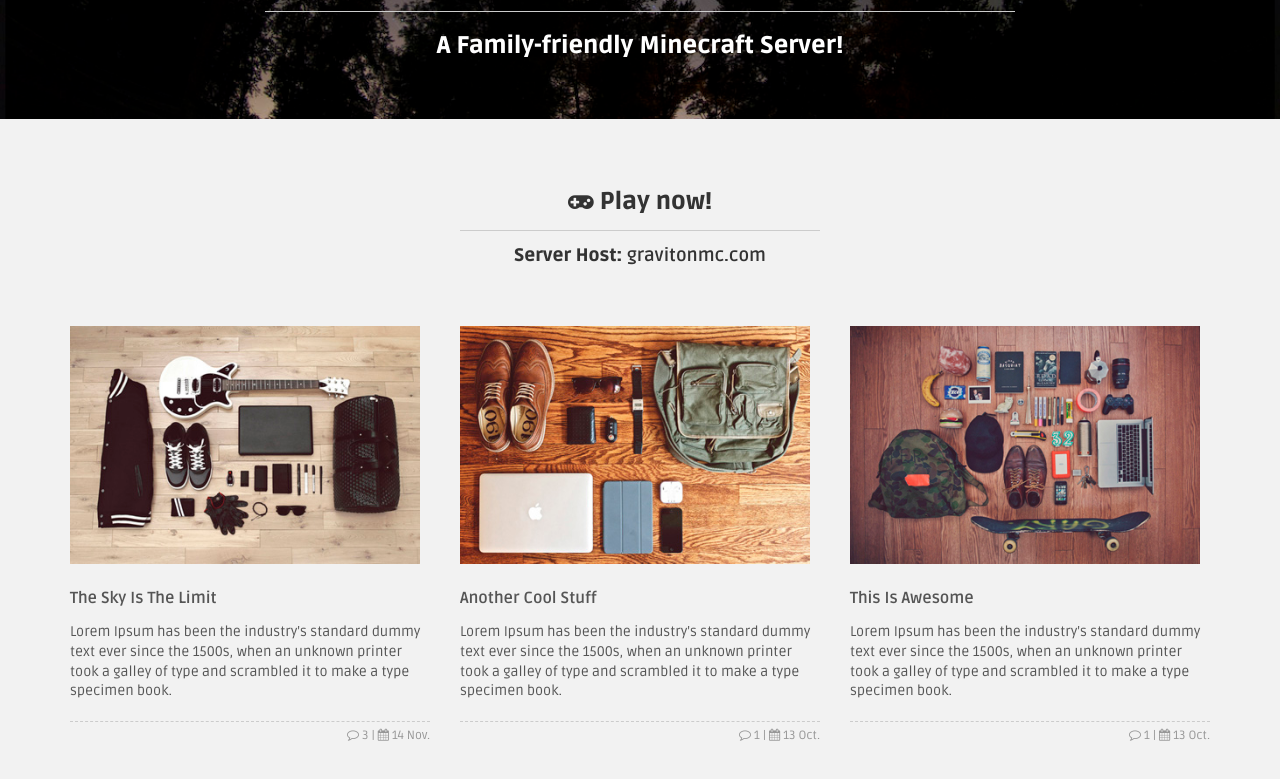
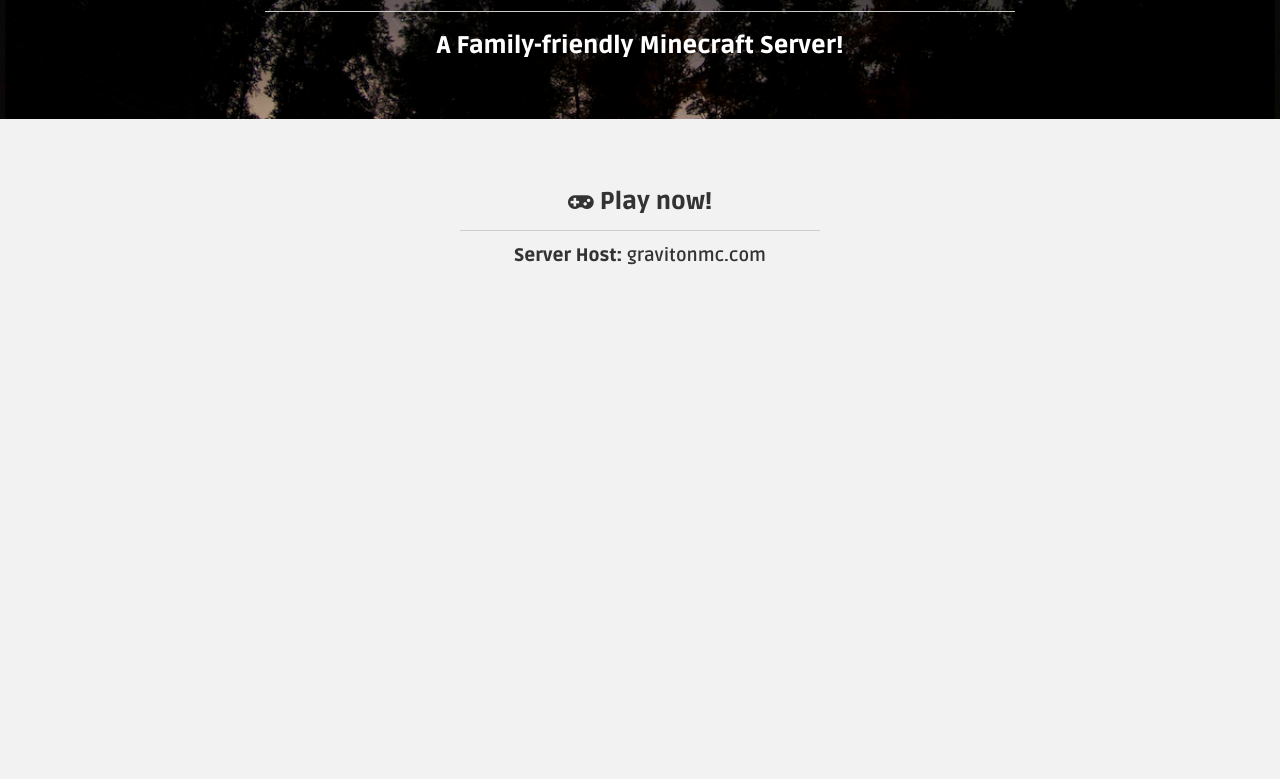
Before and after one commit to eliperelman/gravitonmc.com, a plain HTML site: page index.html in a window 1280 px wide. Shown: the part 453-1232 px from the top of the page. After the commit the page ends 800 px from the top, so only its background shows below. Drawn offline with nearby package versions, Linux system fonts and the light colour scheme; some packages are replaced by stand-ins of ours.

Commit message:
Removing index cruft

```diff
--- a/index.html
+++ b/index.html
@@ -107,47 +107,6 @@
 			</div>
 		</div><!-- /row -->
 
-		<div class="row mt">
-			<div class="col-lg-4 col-md-4 col-xs-12 desc">
-				<a class="b-link-fade b-animate-go" href="#"><img width="350" src="assets/img/portfolio/port04.jpg" alt="" />
-					<div class="b-wrapper">
-					  	<h4 class="b-from-left b-animate b-delay03">Post 1</h4>
-					  	<p class="b-from-right b-animate b-delay03">Read More.</p>
-					</div>
-				</a>
-				<p>The Sky Is The Limit</p>
-				<p class="lead">Lorem Ipsum has been the industry's standard dummy text ever since the 1500s, when an unknown printer took a galley of type and scrambled it to make a type specimen book.</p>
-				<hr-d>
-				<p class="time"><i class="fa fa-comment-o"></i> 3 | <i class="fa fa-calendar"></i> 14 Nov.</p>
-			</div><!-- col-lg-4 -->
-
-			<div class="col-lg-4 col-md-4 col-xs-12 desc">
-				<a class="b-link-fade b-animate-go" href="#"><img width="350" src="assets/img/portfolio/port05.jpg" alt="" />
-					<div class="b-wrapper">
-					  	<h4 class="b-from-left b-animate b-delay03">Post 2</h4>
-					  	<p class="b-from-right b-animate b-delay03">Read More.</p>
-					</div>
-				</a>
-				<p>Another Cool Stuff</p>
-				<p class="lead">Lorem Ipsum has been the industry's standard dummy text ever since the 1500s, when an unknown printer took a galley of type and scrambled it to make a type specimen book.</p>
-				<hr-d>
-				<p class="time"><i class="fa fa-comment-o"></i> 1 | <i class="fa fa-calendar"></i> 13 Oct.</p>
-			</div><!-- col-lg-4 -->
-
-			<div class="col-lg-4 col-md-4 col-xs-12 desc">
-				<a class="b-link-fade b-animate-go" href="#"><img width="350" src="assets/img/portfolio/port06.jpg" alt="" />
-					<div class="b-wrapper">
-					  	<h4 class="b-from-left b-animate b-delay03">Post 3</h4>
-					  	<p class="b-from-right b-animate b-delay03">Read More.</p>
-					</div>
-				</a>
-				<p>This Is Awesome</p>
-				<p class="lead">Lorem Ipsum has been the industry's standard dummy text ever since the 1500s, when an unknown printer took a galley of type and scrambled it to make a type specimen book.</p>
-				<hr-d>
-				<p class="time"><i class="fa fa-comment-o"></i> 1 | <i class="fa fa-calendar"></i> 13 Oct.</p>
-			</div><!-- col-lg-4 -->
-
-		</div><!-- /row -->
 	</div><!-- /container -->
 
 
```
